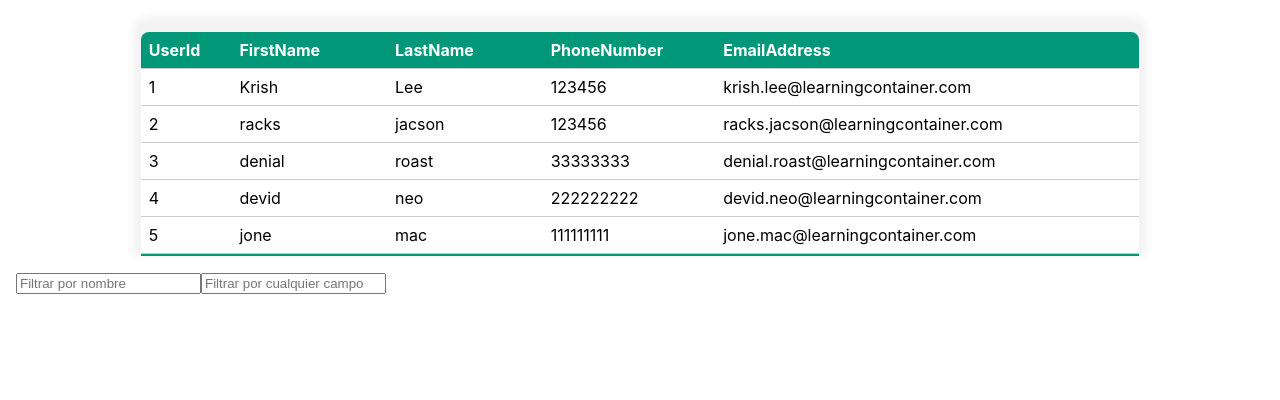
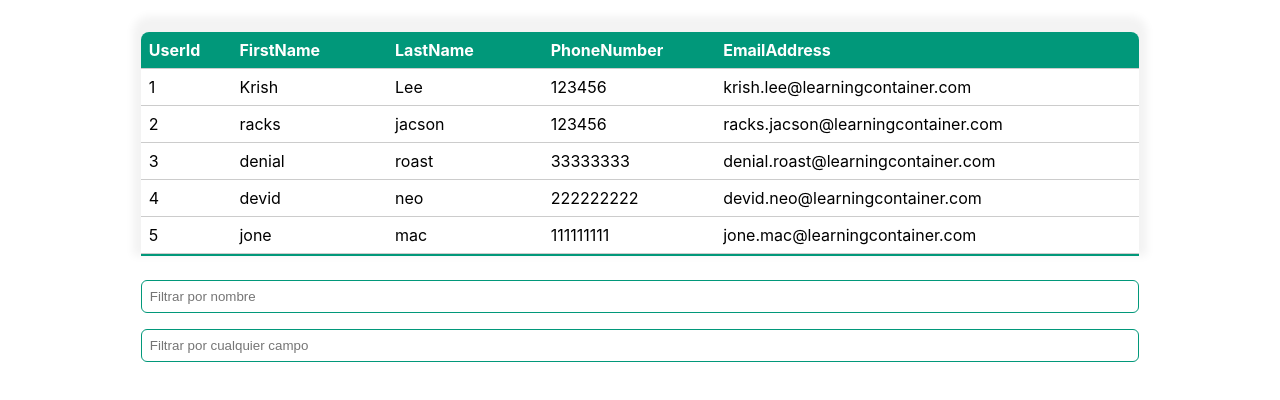
Before and after one commit to jde-gr/json_to_table_test, a React (Create React App) app: page / in a window 1280 px wide. Shown: the top 400 px of the page. Built offline with nearby package versions, Linux system fonts and the light colour scheme.

Commit message:
Step6-Styling filters

```diff
--- a/src/components/UsersTable.js
+++ b/src/components/UsersTable.js
@@ -59,6 +59,21 @@ const Styles = styled.div`
       font-weight: 700;
     }
   }
+
+  table + div {
+    margin: 0.5rem auto;
+    width: 80%;
+  }
+
+  input {
+    width: 100%;
+    padding: 0.5rem;
+    margin: 0.5rem auto;
+    border-radius: 6px;
+    color: ${tableGreen};
+    border: 1px solid ${tableGreen};
+    box-sizing: border-box;
+  }
 `;
 
 // const clickedUserData = data.map((user) => ({ ...user }));
```
